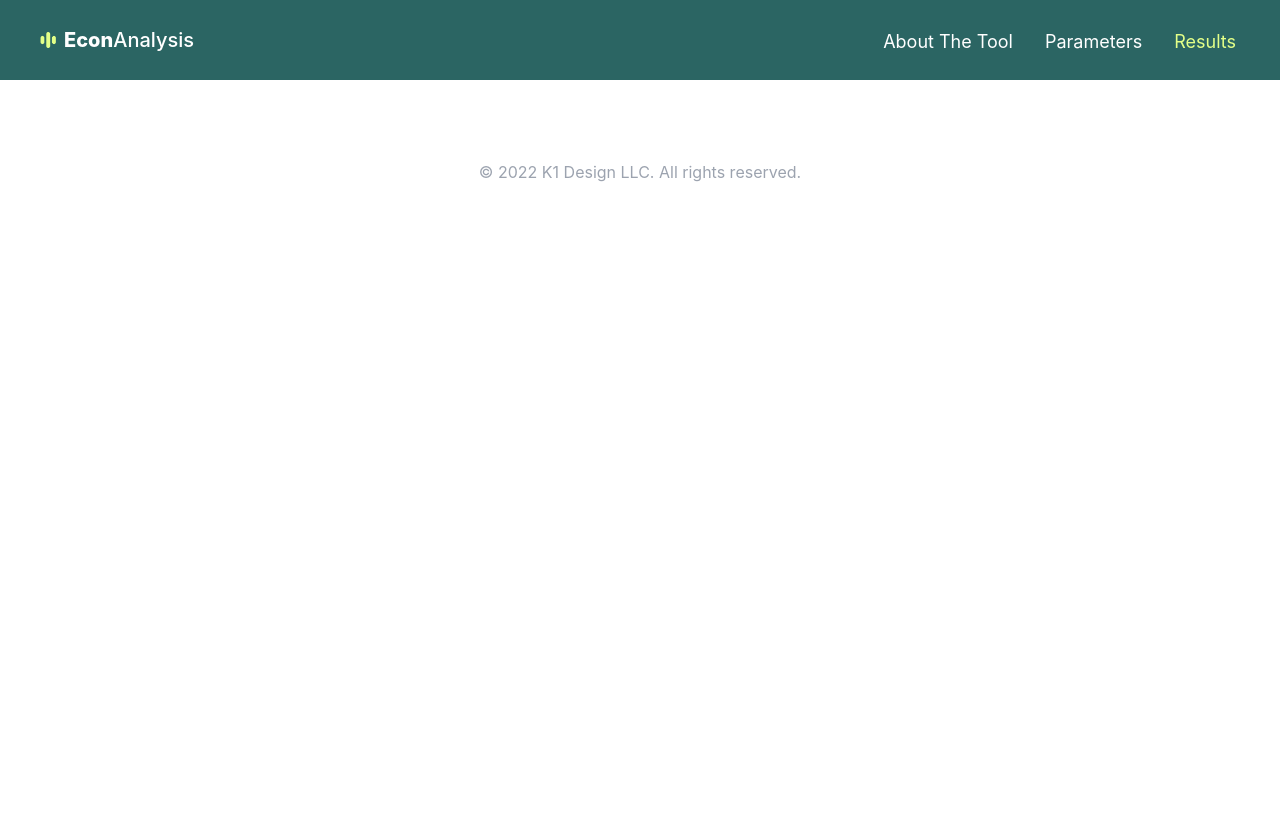
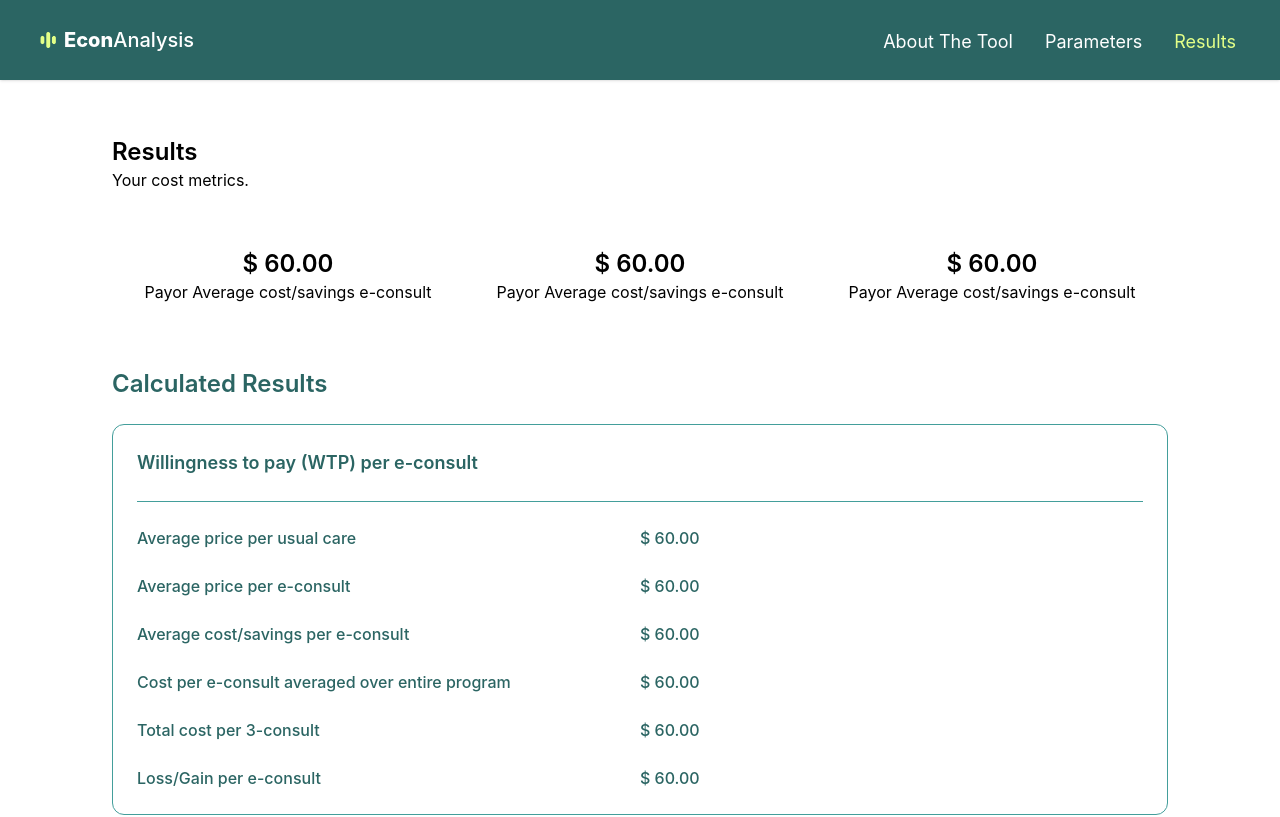
Before and after one commit to skeptrunedev/dell-med-e-consults, a Next.js app: page /results in a window 1280 px wide. Shown: the top 817 px of the page. Built offline with nearby package versions, Linux system fonts and the light colour scheme.

Commit message:
scaffolded results page

```diff
--- /dev/null
+++ b/components/results/HighLevels.tsx
@@ -0,0 +1,24 @@
+
+import type { NextPage } from 'next'
+
+
+const  ResultsHeading: NextPage = () => {
+  return (
+    <div className="grid grid-cols-3 mt-14 px-4 md:px-28">
+      <div className="text-center">
+        <p className="text-2xl font-semibold"> $ 60.00 </p>
+        <p className=""> Payor Average cost/savings e-consult </p>
+      </div>
+      <div className="text-center">
+        <p className="text-2xl font-semibold"> $ 60.00 </p>
+        <p className=""> Payor Average cost/savings e-consult </p>
+      </div>
+       <div className="text-center">
+        <p className="text-2xl font-semibold"> $ 60.00 </p>
+        <p className=""> Payor Average cost/savings e-consult </p>
+      </div>
+    </div>
+  )
+}
+
+export default ResultsHeading;
--- /dev/null
+++ b/components/results/ResultsHeading.tsx
@@ -0,0 +1,17 @@
+
+import type { NextPage } from 'next'
+import { NavbarProps } from '../../interfaces/navigation'
+
+
+const  ResultsHeading: NextPage<NavbarProps> = ({ active_page }) => {
+  return (
+    <div className="grid mt-14 px-4 md:px-28">
+      <div>
+        <p className="text-2xl font-semibold"> Results </p>
+        <p> Your cost metrics. </p>
+      </div>
+    </div>
+  )
+}
+
+export default ResultsHeading;
--- /dev/null
+++ b/components/results/WTPTable.tsx
@@ -0,0 +1,86 @@
+
+import type { NextPage } from 'next'
+
+const  WTPTable: NextPage = () => {
+  return (
+    <div className="mt-16 mx-4 md:mx-28 text-casal-400">
+      <span className="text-2xl font-semibold"> Calculated Results </span>
+      <div className="grid px-6 py-6 mt-6 border rounded-xl border border-casal-300">
+        <div className="flex justify-between">
+          <div className="text-lg font-semibold self-center">
+            <span> Willingness to pay (WTP) per e-consult </span>
+          </div>
+        </div>
+        <div className="grid mt-6 border-t border-casal-300">
+          {/* Row */}
+          <div className="grid grid-cols-2 mt-6 font-medium">
+            <div>
+              Average price per usual care
+            </div>
+            <span>
+              $ 60.00
+            </span>
+          </div>
+          {/* Row */}
+          <div className="grid grid-cols-2 mt-6 font-medium">
+            <div>
+              Average price per e-consult
+            </div>
+            <span>
+              $ 60.00
+            </span>
+          </div>
+          {/* Row */}
+          <div className="grid grid-cols-2 mt-6 font-medium">
+            <div>
+              Average cost/savings per e-consult
+            </div>
+            <span>
+              $ 60.00
+            </span>
+          </div>
+          {/* Row */}
+          <div className="grid grid-cols-2 mt-6 font-medium">
+            <div>
+              Cost per e-consult averaged over entire program
+            </div>
+            <span>
+              $ 60.00
+            </span>
+          </div>
+          {/* Row */}
+          <div className="grid grid-cols-2 mt-6 font-medium">
+            <div>
+              Total cost per 3-consult
+            </div>
+            <span>
+              $ 60.00
+            </span>
+          </div>
+          {/* Row */}
+          <div className="grid grid-cols-2 mt-6 font-medium">
+            <div>
+              Loss/Gain per e-consult
+            </div>
+            <span>
+              $ 60.00
+            </span>
+          </div>
+        </div>
+      </div>
+      <div className="flex justify-end items-center mt-20">
+        <a className="mr-6 cursor-pointer" href="/parameters">
+          Go Back
+        </a>
+        <button
+          type="button"
+          className="self-center w-fit h-fit px-16 py-4 font-medium rounded-xl text-white text-xl bg-casal-400 hover:bg-casal-400/80 focus:outline-none focus:ring-2 focus:ring-offset-2 focus:ring-indigo-500"
+        >
+          Submit
+        </button>
+      </div>
+    </div>
+  )
+}
+
+export default WTPTable;
--- a/pages/results/index.tsx
+++ b/pages/results/index.tsx
@@ -1,11 +1,17 @@
 import type { NextPage } from 'next'
 import Navbar from '../../components/app_shell/Navbar'
 import Footer from '../../components/app_shell/Footer'
+import ResultsHeading from '../../components/results/ResultsHeading'
+import HighLevels from '../../components/results/HighLevels'
+import WTPTable from '../../components/results/WTPTable'
 
 const Results: NextPage = () => {
   return (
     <div>
       <Navbar { ...{ active_page: 'Results' } }/>
+      <ResultsHeading { ...{ active_page: 'Results' } }/>
+      <HighLevels />
+      <WTPTable />
       <Footer />
     </div>
   )
```
